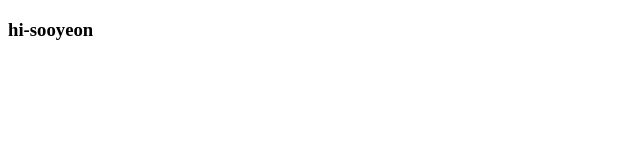
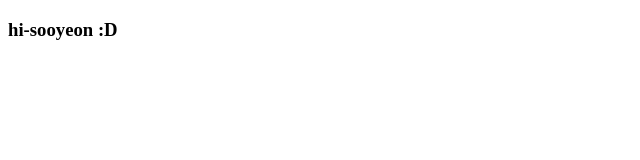
Before and after one commit to hi-sooyeon/hi-sooyeon.github.io, a plain HTML site: page index.html in a window 1280 px wide. Shown: the full height of the page, 0-640 px from the left. Drawn offline with Linux system fonts and the light colour scheme.

Commit message:
Update index.html

```diff
--- a/index.html
+++ b/index.html
@@ -9,7 +9,7 @@
     <title>hi-sooyeon</title>
   </head>
   <body>
-    <h3>hi-sooyeon</h3>
+    <h3>hi-sooyeon :D </h3>
     <script async src="https://pagead2.googlesyndication.com/pagead/js/adsbygoogle.js?client=ca-pub-3266337526947753"
      crossorigin="anonymous"></script>
 <!-- test -->
```
